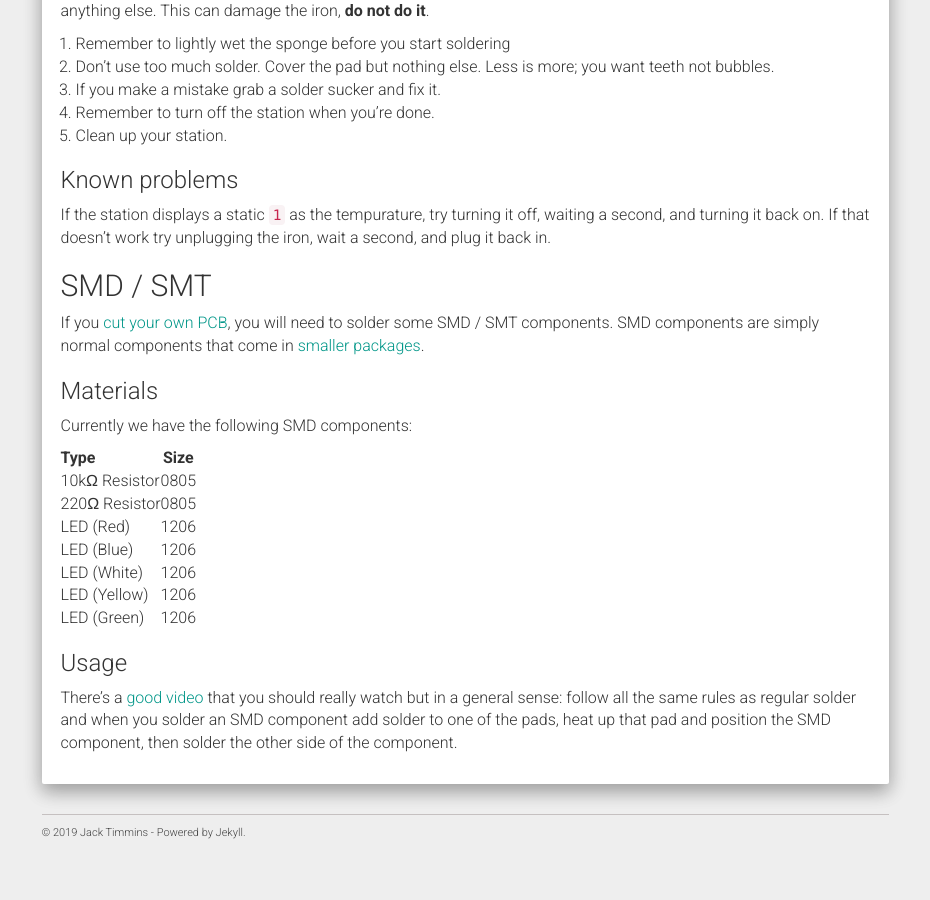
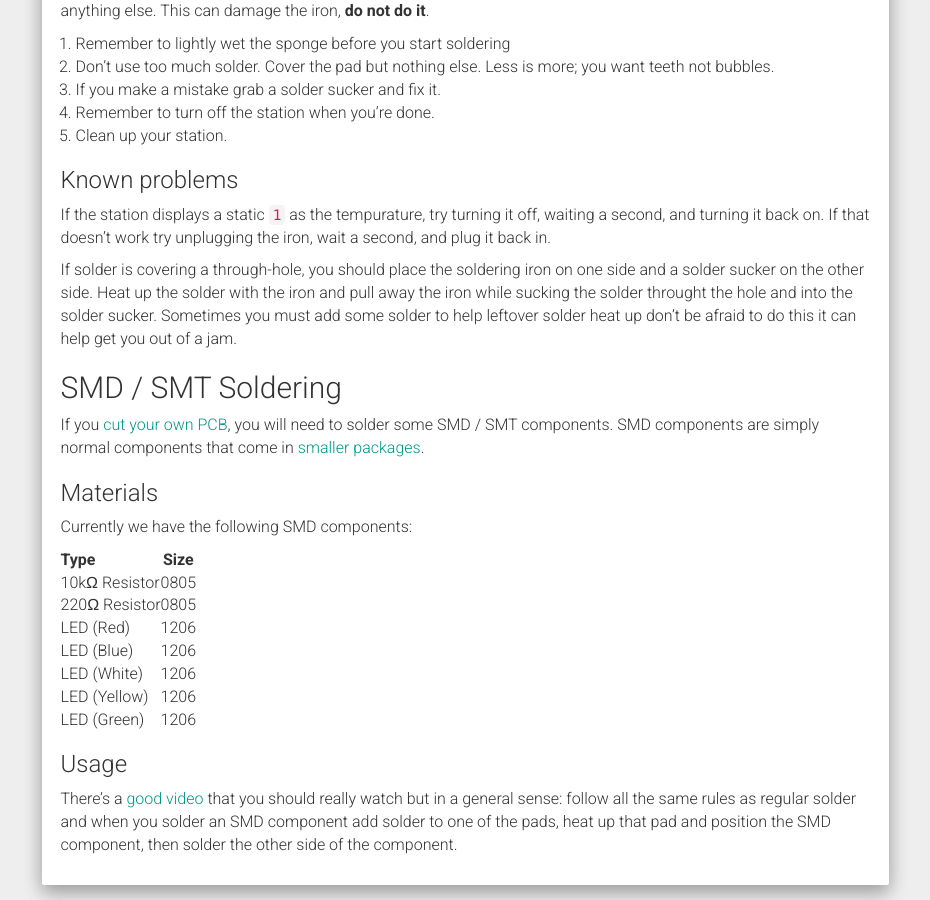
Before and after one commit to Tim-Jackins/sigma-guide, a Jekyll site: the page built from soldering.md, in a window 1280 px wide and 900 px high, scrolled down 784 px. Shown: the whole window, without its empty margins (321-1251 px from the left). Built offline with Jekyll 4.4.1, drawn with Linux system fonts in a browser that asks for light colours; nearby versions of some CDN libraries; before the commit the page ends 1652 px from its top, so only the background shows below that.

Commit message:
Added soldering info

```diff
--- a/soldering.md
+++ b/soldering.md
@@ -32,7 +32,9 @@ Do not under any circumstances use it to cut plastic, make large pools or solder
 
 If the station displays a static `1` as the tempurature, try turning it off, waiting a second, and turning it back on. If that doesn't work try unplugging the iron, wait a second, and plug it back in.
 
-## SMD / SMT
+If solder is covering a through-hole, you should place the soldering iron on one side and a solder sucker on the other side. Heat up the solder with the iron and pull away the iron while sucking the solder throught the hole and into the solder sucker. Sometimes you must add some solder to help leftover solder heat up don't be afraid to do this it can help get you out of a jam.
+
+## SMD / SMT Soldering
 
 If you [cut your own PCB](https://github.com/Tim-Jackins/pcb-machining), you will need to solder some SMD / SMT components. SMD components are simply normal components that come in [smaller packages](https://www.electronics-notes.com/articles/electronic_components/surface-mount-technology-smd-smt/packages.php).
 
```
